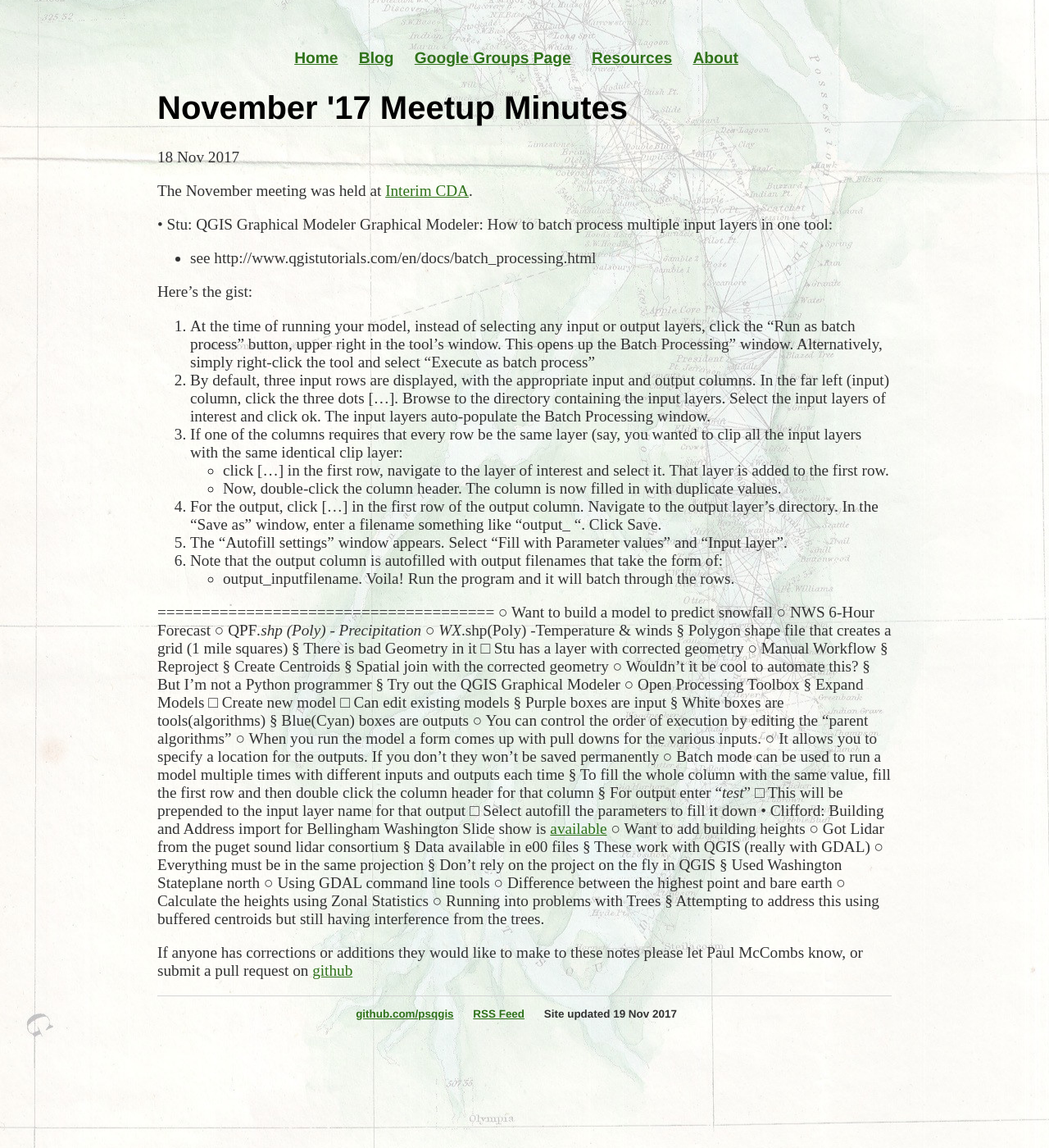
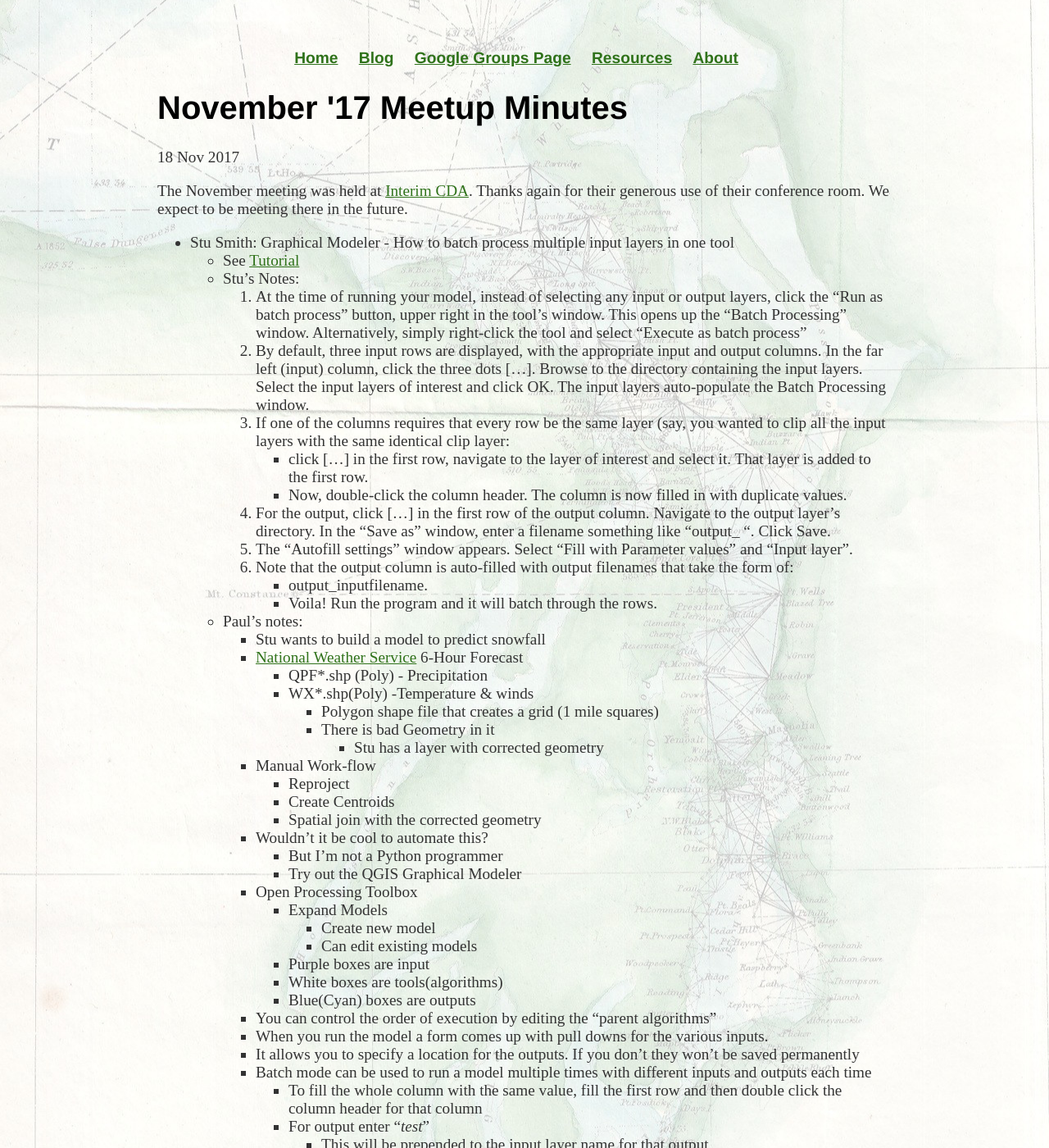
Before and after one commit to psqgis/psqgis.github.io, a Jekyll site: the page built from _posts/2017-11-18-Nov-Minutes.md, in a window 1280 px wide and 1400 px high. Shown: the whole window at 82% size. Built offline with Jekyll 4.4.1, drawn with Linux system fonts in a browser that asks for light colours; some of the changed text lies outside the part shown.

Commit message:
November Minutes

```diff
--- a/_posts/2017-11-18-Nov-Minutes.md
+++ b/_posts/2017-11-18-Nov-Minutes.md
@@ -4,68 +4,64 @@ title: "November '17 Meetup Minutes"
 date: 2017-11-18
 ---
 
-The November meeting was held at [Interim CDA](http://interimicda.org/whatwedo/).
+The November meeting was held at [Interim CDA](http://interimicda.org/whatwedo/). Thanks again for their generous use of their conference room. We expect to be meeting there in the future.
 
-• Stu: QGIS Graphical Modeler
-	Graphical Modeler:  How to batch process multiple input layers in one tool:
-
-- see http://www.qgistutorials.com/en/docs/batch_processing.html
-
-Here’s the gist:
-1.  At the time of running your model, instead of selecting any input or output layers, click the “Run as batch process” button, upper right in the tool’s window.  This opens up the Batch Processing” window.  Alternatively, simply right-click the tool and select “Execute as batch process”
-2.  By default, three input rows are displayed, with the appropriate input and output columns.  In the far left (input) column, click the three dots […].  Browse to the directory containing the input layers.  Select the input layers of interest and click ok.  The input layers auto-populate the Batch Processing window.
-3.  If one of the columns requires that every row be the same layer (say, you wanted to clip all the input layers with the same identical clip layer:
- -  click […] in the first row, navigate to the layer of interest and select it.  That layer is added to the first row.
--  Now, double-click the column header.  The column is now filled in with duplicate values.
-4.  For the output, click […] in the first row of the output column.  Navigate to the output layer’s directory.  In the “Save as” window, enter a filename something like “output_ “.  Click Save.
-5.   The “Autofill settings” window appears.  Select “Fill with Parameter values” and “Input layer”.
-6.  Note that the output column is autofilled with output filenames that take the form of:
-      - output_inputfilename.  Voila!  Run the program and it will batch through the rows.
-
-======================================
-	○ Want to build a model to predict snowfall
-	○ NWS 6-Hour Forecast
-	○ QPF*.shp (Poly) - Precipitation
-	○ WX*.shp(Poly) -Temperature & winds
-		§ Polygon shape file that creates a grid (1 mile squares)
-		§ There is bad Geometry in it
-			□ Stu has a layer with corrected geometry
-	○ Manual Workflow
-		§ Reproject
-		§ Create Centroids
-		§ Spatial join with the corrected geometry
-	○ Wouldn't it be cool to automate this?
-		§ But I'm not a Python programmer
-		§ Try out the QGIS Graphical Modeler
-	○ Open Processing Toolbox
-		§ Expand Models
-			□ Create new model
-			□ Can edit existing models
-		§ Purple boxes are input
-		§ White boxes are tools(algorithms)
-		§ Blue(Cyan) boxes are outputs
-	○ You can control the order of execution by editing the "parent algorithms"
-	○ When you run the model a form comes up with pull downs for the various inputs.
-	○ It allows you to specify a location for the outputs. If you don't they won't be saved permanently
-	○ Batch mode can be used to run a model multiple times with different inputs and outputs each time
-		§ To fill the whole column with the same value, fill the first row and then double click the column header for that column
-		§ For output  enter "_test_"
-			□ This will be prepended to the input layer name for that output
-			□ Select autofill the parameters to fill it down
-• Clifford: Building and Address import for Bellingham Washington
-	Slide show is [available](https://docs.google.com/presentation/d/e/2PACX-1vSw5hv6Zy90KQJdZEvWeh5Mxk94Hb3GklKcAoaPVPWjCYCni1gDPgAxlgIt4bAPJNUMrpxNviIBMuYH/pub?start=false&loop=false&delayms=3000)
-	○ Want to add building heights
-	○ Got Lidar from the puget sound lidar consortium
-		§ Data available in e00 files
-		§ These work with QGIS (really with GDAL)
-	○ Everything must be in the same projection
-		§ Don't rely on the project on the fly in QGIS
-		§ Used Washington Stateplane north
-	○ Using GDAL command line tools
-	○ Difference between the highest point and bare earth
-	○ Calculate the heights using Zonal Statistics
-	○ Running into problems with Trees
-		§ Attempting to address this using buffered centroids but still having interference from the trees.
-
+* Stu Smith: Graphical Modeler - How to batch process multiple input layers in one tool
+	* See [Tutorial](http://www.qgistutorials.com/en/docs/batch_processing.html)
+	* Stu's Notes:
+		1. At the time of running your model, instead of selecting any input or output layers, click the "Run as batch process" button, upper right in the tool's window. This opens up the "Batch Processing" window.  Alternatively, simply right-click the tool and select "Execute as batch process"
+		2. By default, three input rows are displayed, with the appropriate input and output columns. In the far left (input) column, click the three dots […].  Browse to the directory containing the input layers.  Select the input layers of interest and click OK.  The input layers auto-populate the Batch Processing window.
+		3. If one of the columns requires that every row be the same layer (say, you wanted to clip all the input layers with the same identical clip layer:
+			* click […] in the first row, navigate to the layer of interest and select it.  That layer is added to the first row.
+			* Now, double-click the column header.  The column is now filled in with duplicate values.
+		4. For the output, click […] in the first row of the output column.  Navigate to the output layer's directory.  In the "Save as" window, enter a filename something like "output_ ".  Click Save.
+		5. The "Autofill settings" window appears.  Select "Fill with Parameter values" and "Input layer".
+		6. Note that the output column is auto-filled with output filenames that take the form of:
+			* output_inputfilename.
+			* Voila!  Run the program and it will batch through the rows.
+	* Paul's notes:
+		* Stu wants to build a model to predict snowfall
+		* [National Weather Service](http://www.weather.gov/) 6-Hour Forecast
+			* QPF*.shp (Poly) - Precipitation
+			* WX*.shp(Poly) -Temperature & winds
+				* Polygon shape file that creates a grid (1 mile squares)
+				* There is bad Geometry in it
+					* Stu has a layer with corrected geometry
+		* Manual Work-flow
+			* Reproject
+			* Create Centroids
+			* Spatial join with the corrected geometry
+		* Wouldn't it be cool to automate this?
+			* But I'm not a Python programmer
+			* Try out the QGIS Graphical Modeler
+		* Open Processing Toolbox
+			* Expand Models
+				* Create new model
+				* Can edit existing models
+			* Purple boxes are input
+			* White boxes are tools(algorithms)
+			* Blue(Cyan) boxes are outputs
+		* You can control the order of execution by editing the "parent algorithms"
+		* When you run the model a form comes up with pull downs for the various inputs.
+		* It allows you to specify a location for the outputs. If you don't they won't be saved permanently
+		* Batch mode can be used to run a model multiple times with different inputs and outputs each time
+			* To fill the whole column with the same value, fill the first row and then double click the column header for that column
+			* For output  enter "_test_"
+				* This will be prepended to the input layer name for that output
+				* Select auto-fill the parameters to fill it down
+* Clifford: Building and Address import for Bellingham Washington
+	* Slide show is [available](https://docs.google.com/presentation/d/e/2PACX-1vSw5hv6Zy90KQJdZEvWeh5Mxk94Hb3GklKcAoaPVPWjCYCni1gDPgAxlgIt4bAPJNUMrpxNviIBMuYH/pub?start=false&loop=false&delayms=3000)
+	* Clifford wants to add building heights to building footprints that he has.
+	* He got lidar from the [Puget Sound Lidar Consortium](http://pugetsoundlidar.ess.washington.edu/)
+		* Their data available in [e00](https://www.loc.gov/preservation/digital/formats/fdd/fdd000291.shtml) files
+			* Suprisingly these ancient files work with QGIS (through the magic of [GDAL](http://www.gdal.org/))
+	* Everything must be in the same projection
+		* Don't rely on the project on the fly features in QGIS
+		* Used [Washington State Plane North](http://www.spatialreference.org/ref/epsg/2926/) projection for his analysis
+	* Clifford used GDAL command line tools.
+	* Computed the difference between the highest point and bare earth lidar values
+	* Calculate the building heights using [Zonal Statistics](https://pcjericks.github.io/py-gdalogr-cookbook/raster_layers.html#calculate-zonal-statistics)
+	* Clifford ran into a problems with trees overhanging the houses and affecting the results.
+		* He attempted to address this using buffered centroids but is still having interference from the trees.
 
 If anyone has corrections or additions they would like to make to these notes please let Paul McCombs know, or submit a pull request on [github](https://github.com/psqgis/psqgis.github.io)
```
